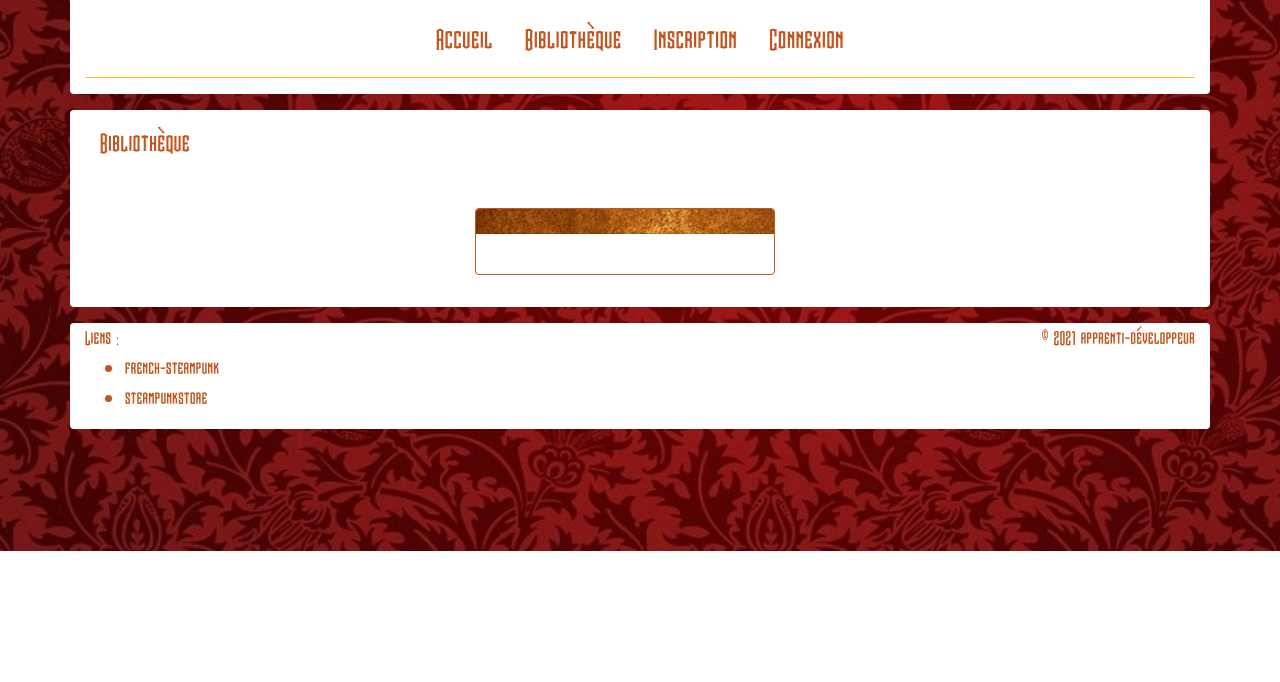
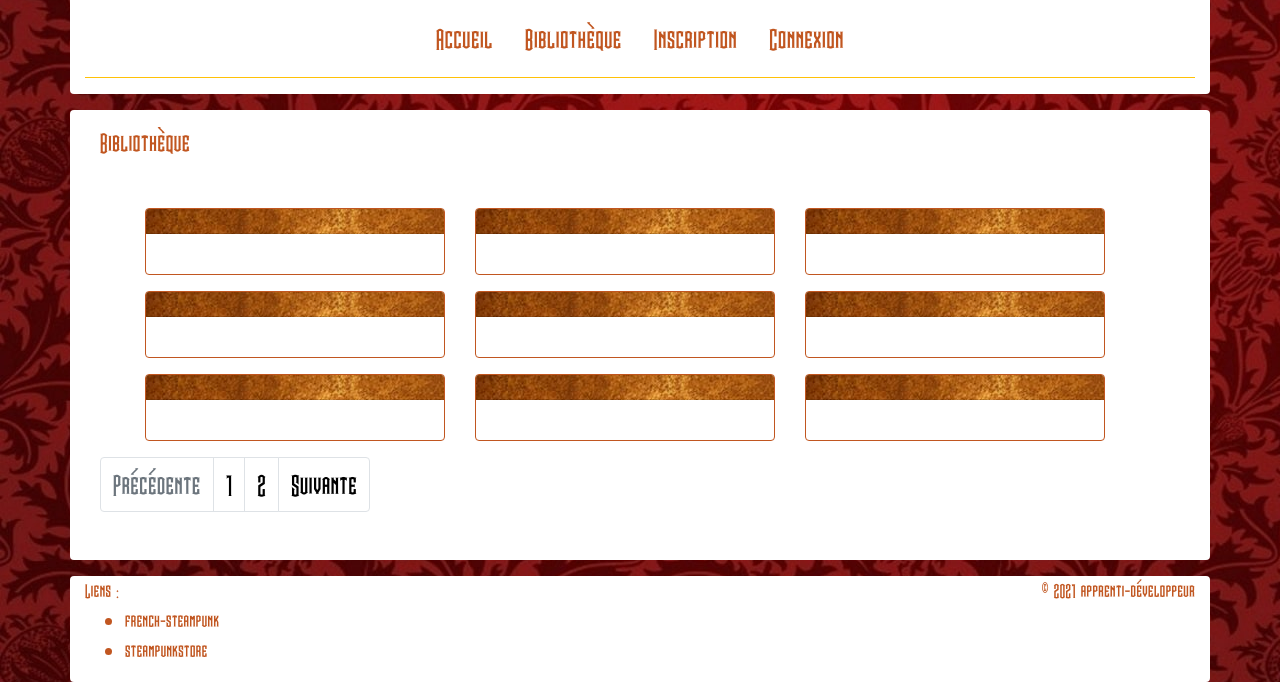
Before and after one commit to Feilipu69/steampunkLibrary, a PHP site: page /books in a window 1280 px wide. Shown: the part 249-931 px from the top of the page. Before the commit the page ends 800 px from the top, so only its background shows below. Run offline with PHP 8.4, Linux system fonts and the light colour scheme; data comes from the database, SQL or seed files in the repository; some libraries are stand-ins or nearby versions.

Commit message:
Modification du premier paramètre de la boucle foreach : catalogue devient books. Ajour de la pagination

```diff
--- a/view/books.php
+++ b/view/books.php
@@ -1,7 +1,7 @@
 <h3 class="container">Bibliothèque</h3>
 <div class="container row justify-content-center mt-5">
 	<?php
-foreach ($catalogue as $book) {
+	foreach ($books as $book) {
 		?>
 		<div class="card-deck col-lg-4 text-center">
 			<div id="card<?= $book->getIsbn(); ?>" class="card mb-3">
@@ -14,12 +14,22 @@
 	}
 	?>
 </div>
+<nav class="container-fluid pb-3">
+	<ul class="pagination">
+		<li class="page-item <?= ($currentPage == 1) ? "disabled" : ""; ?>"><a class="page-link" href="<?= HOST; ?>/books?page=<?= $currentPage - 1; ?>">Précédente</a></li>
+		<?php
+		for ($page = 1; $page <= $allPages; $page++) {
+			?>
+			<li class="page-item <?php ($currentPage == $page) ? "active" : ""; ?>"><a class="page-link" href="<?= HOST; ?>/books?page=<?= $page; ?>"><?= $page; ?></a></li>
+			<?php
+		}
+		?>
+		<li class="page-item <?= ($currentPage == $allPages) ? "disabled" : ""; ?>"><a class="page-link" href="<?= HOST; ?>/books?page=<?= $currentPage + 1; ?>">Suivante</a></li>
+	</ul>
+</nav>
 <script src="https://www.google.com/books/jsapi.js"></script>
 <script>
 	let host = "<?= HOST; ?>";
-</script>
-
-<script>
 	let catalogue = <?= json_encode($list); ?>;
 </script>
 <script src="assets/js/getBooks.js"></script>
```
Lines whose indentation alone changed are shown as unchanged.
